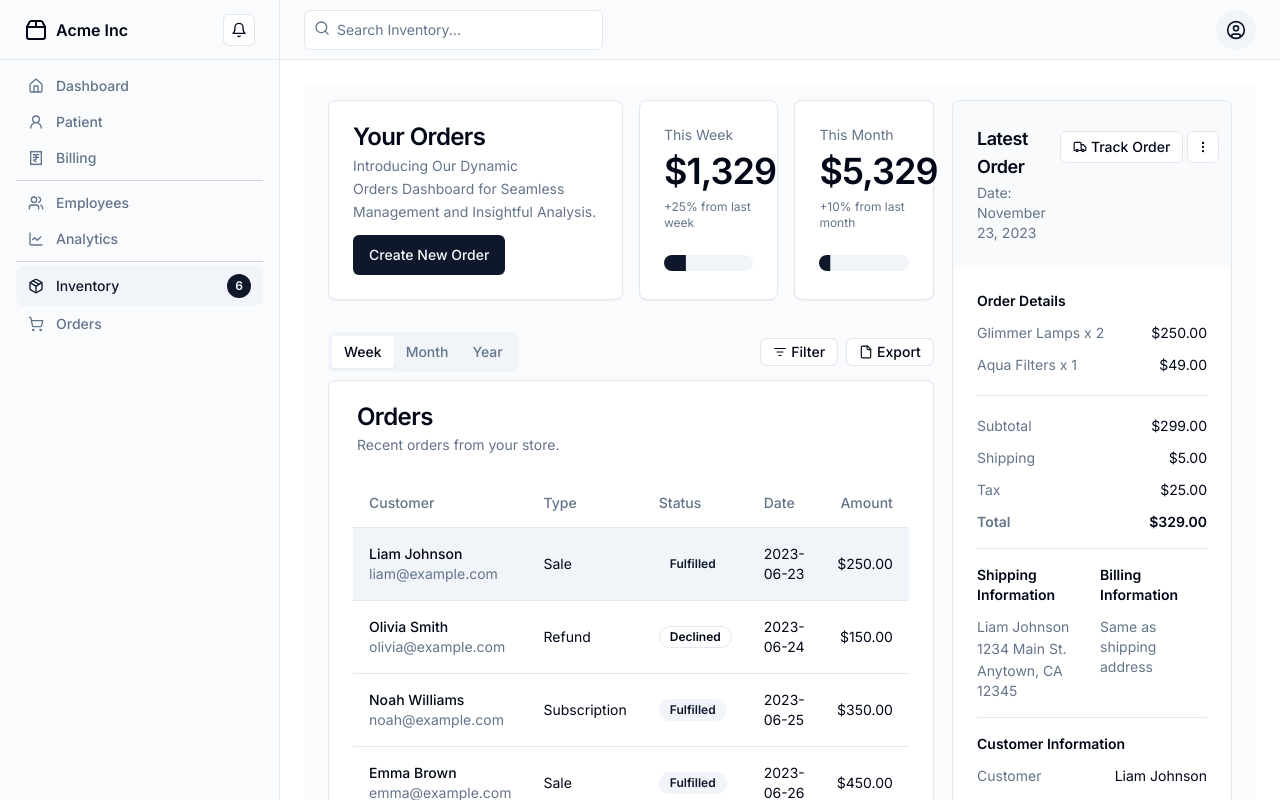
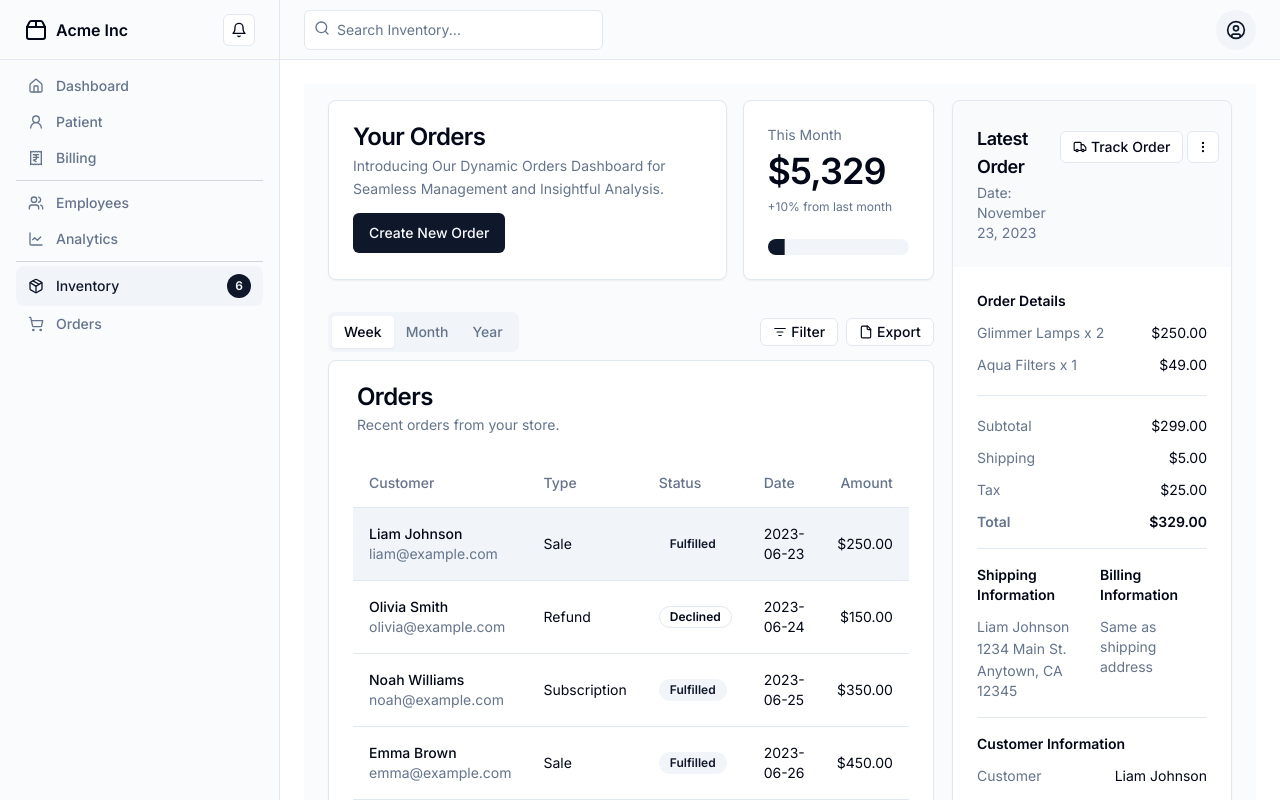
Before and after one commit to jashwanth0712/hospital_emr, a Next.js app: page /dashboard in a window 1280 px wide. Both pictures are taken after a click on the link "Orders". Shown: the top 800 px of the page. Built offline with nearby package versions, Linux system fonts and the light colour scheme.

Commit message:
update dmy orders

```diff
--- a/src/components/orders.tsx
+++ b/src/components/orders.tsx
@@ -83,7 +83,7 @@ export function Orders() {
 
         <main className="grid flex-1 items-start gap-4 p-4 sm:px-6 sm:py-0 md:gap-8 lg:grid-cols-3 xl:grid-cols-3">
           <div className="grid auto-rows-max items-start gap-4 md:gap-8 lg:col-span-2">
-            <div className="grid gap-4 sm:grid-cols-2 md:grid-cols-4 lg:grid-cols-2 xl:grid-cols-4">
+            <div className="grid gap-4 sm:grid-cols-2 md:grid-cols-4 lg:grid-cols-2 xl:grid-cols-3">
               <Card
                 className="sm:col-span-2" x-chunk="dashboard-05-chunk-0"
               >
@@ -98,21 +98,8 @@ export function Orders() {
                   <Button>Create New Order</Button>
                 </CardFooter>
               </Card>
-              <Card x-chunk="dashboard-05-chunk-1">
-                <CardHeader className="pb-2">
-                  <CardDescription>This Week</CardDescription>
-                  <CardTitle className="text-4xl">$1,329</CardTitle>
-                </CardHeader>
-                <CardContent>
-                  <div className="text-xs text-muted-foreground">
-                    +25% from last week
-                  </div>
-                </CardContent>
-                <CardFooter>
-                  <Progress value={25} aria-label="25% increase" />
-                </CardFooter>
-              </Card>
-              <Card x-chunk="dashboard-05-chunk-2">
+
+              <Card x-chunk="dashboard-05-chunk-2 w-full">
                 <CardHeader className="pb-2">
                   <CardDescription>This Month</CardDescription>
                   <CardTitle className="text-4xl">$5,329</CardTitle>
```
